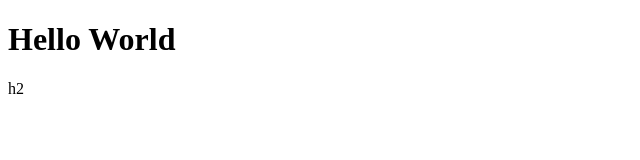
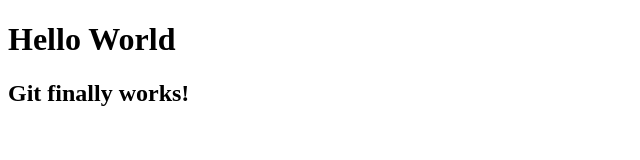
Before and after one commit to zuraswebpro/WebDevCourse, a plain HTML site: page javascript.html in a window 1280 px wide. Shown: the whole page, without its empty margins (0-640 px from the left). Drawn offline with Linux system fonts and the light colour scheme.

Commit message:
added h2

```diff
--- a/javascript.html
+++ b/javascript.html
@@ -7,6 +7,6 @@
 </head>
 <body>
     <h1>Hello World</h1>
-    h2
+    <h2>Git finally works!</h2>
 </body>
 </html>
```
